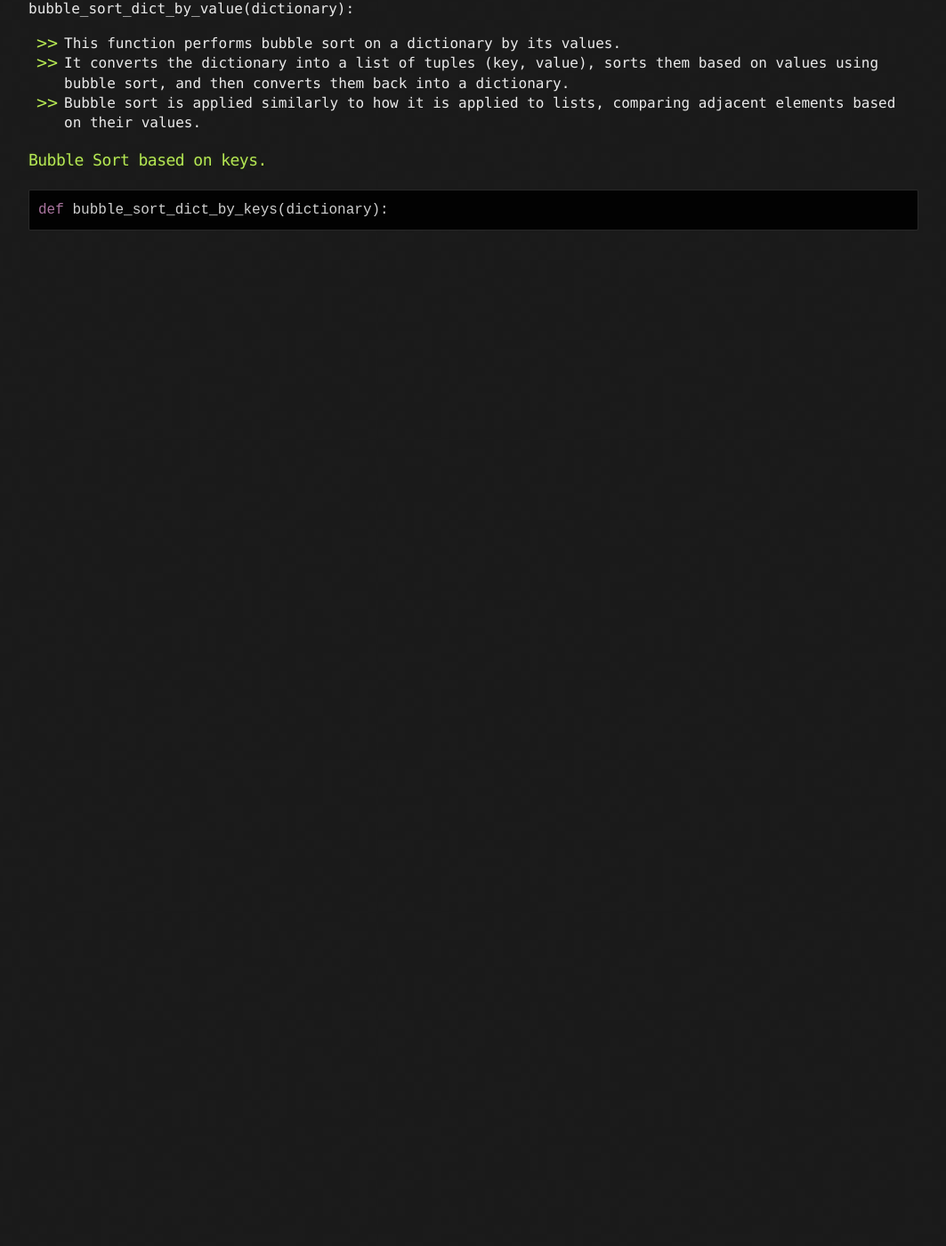
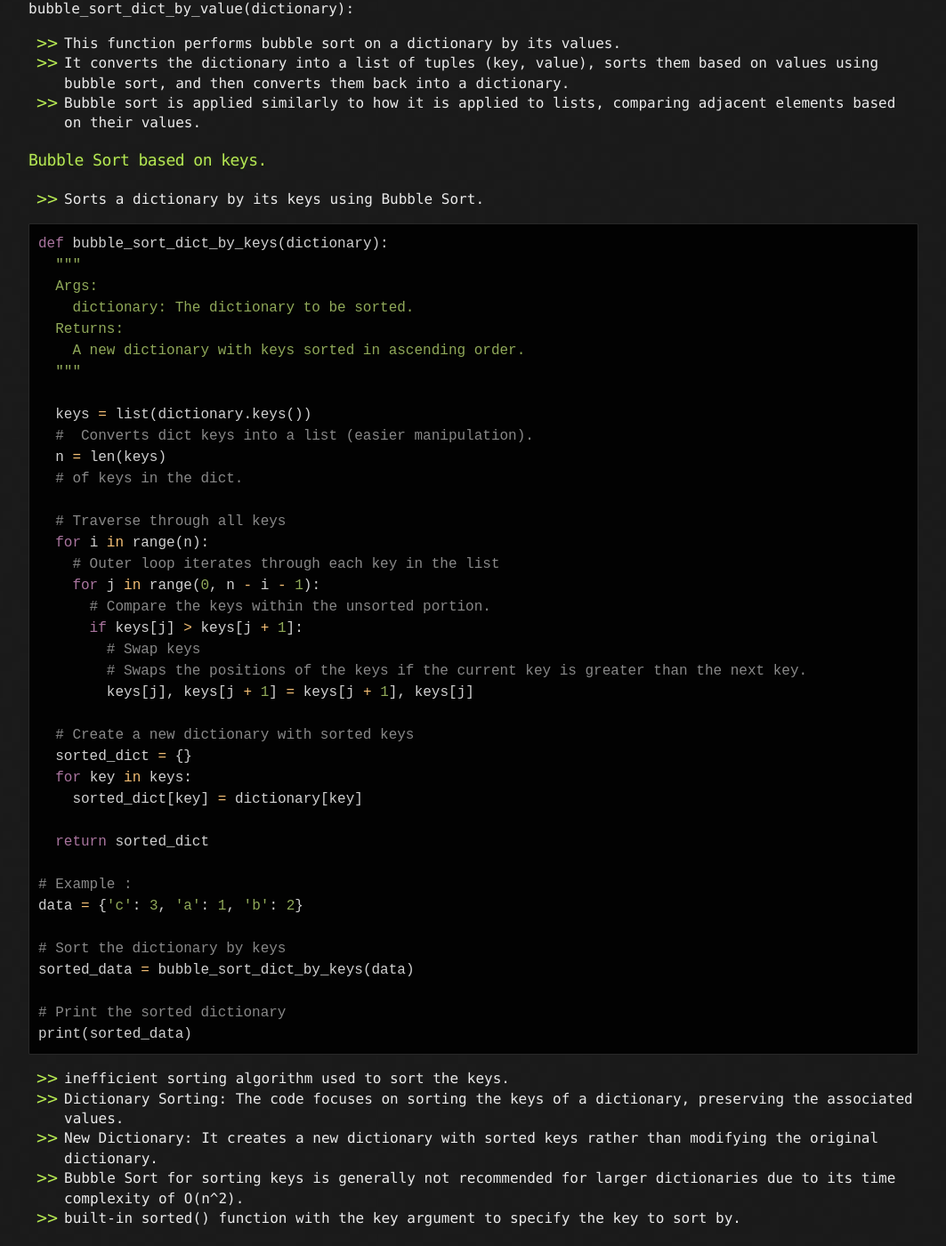
Before and after one commit to sciustechnologia/sciustechnologia.github.io, a Jekyll site: the page built from python/10_algos/10012.md, in a window 1280 px wide and 1400 px high, scrolled down 1103 px. Shown: the whole window at 89% size, without its empty margins (108-1171 px from the left). Built offline with Jekyll 4.4.1, drawn with Linux system fonts in a browser that asks for light colours; before the commit the page ends 1382 px from its top, so only the background shows below that.

Commit message:
Update 10012.md

````diff
--- a/python/10_algos/10012.md
+++ b/python/10_algos/10012.md
@@ -48,6 +48,51 @@ bubble_sort_dict_by_value(dictionary):
 
 ### Bubble Sort based on keys.
 
+* Sorts a dictionary by its keys using Bubble Sort.
+
 ```python
 def bubble_sort_dict_by_keys(dictionary):
+  """
+  Args:
+    dictionary: The dictionary to be sorted.
+  Returns:
+    A new dictionary with keys sorted in ascending order.
+  """
+
+  keys = list(dictionary.keys())
+  #  Converts dict keys into a list (easier manipulation).
+  n = len(keys)
+  # of keys in the dict.
+
+  # Traverse through all keys
+  for i in range(n):
+    # Outer loop iterates through each key in the list
+    for j in range(0, n - i - 1):
+      # Compare the keys within the unsorted portion.
+      if keys[j] > keys[j + 1]:
+        # Swap keys
+        # Swaps the positions of the keys if the current key is greater than the next key.
+        keys[j], keys[j + 1] = keys[j + 1], keys[j]
+
+  # Create a new dictionary with sorted keys
+  sorted_dict = {}
+  for key in keys:
+    sorted_dict[key] = dictionary[key]
+
+  return sorted_dict
+
+# Example :
+data = {'c': 3, 'a': 1, 'b': 2}
+
+# Sort the dictionary by keys
+sorted_data = bubble_sort_dict_by_keys(data)
+
+# Print the sorted dictionary
+print(sorted_data)
 ```
+
+* inefficient sorting algorithm used to sort the keys.
+* Dictionary Sorting: The code focuses on sorting the keys of a dictionary, preserving the associated values.
+* New Dictionary: It creates a new dictionary with sorted keys rather than modifying the original dictionary.
+* Bubble Sort for sorting keys is generally not recommended for larger dictionaries due to its time complexity of O(n^2).
+*  built-in sorted() function with the key argument to specify the key to sort by.
````
